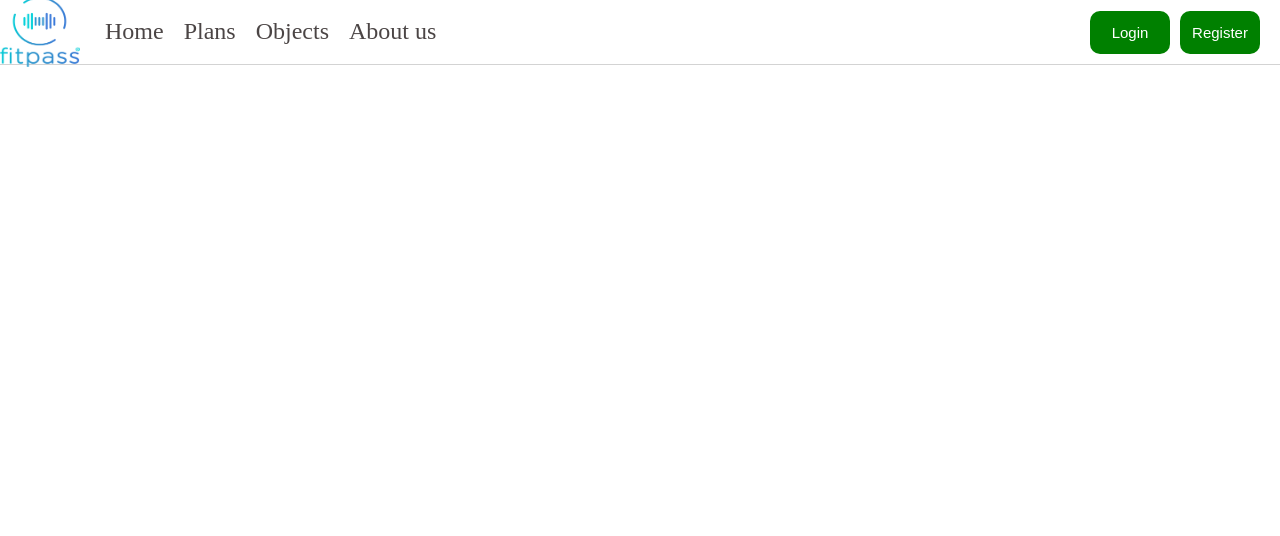
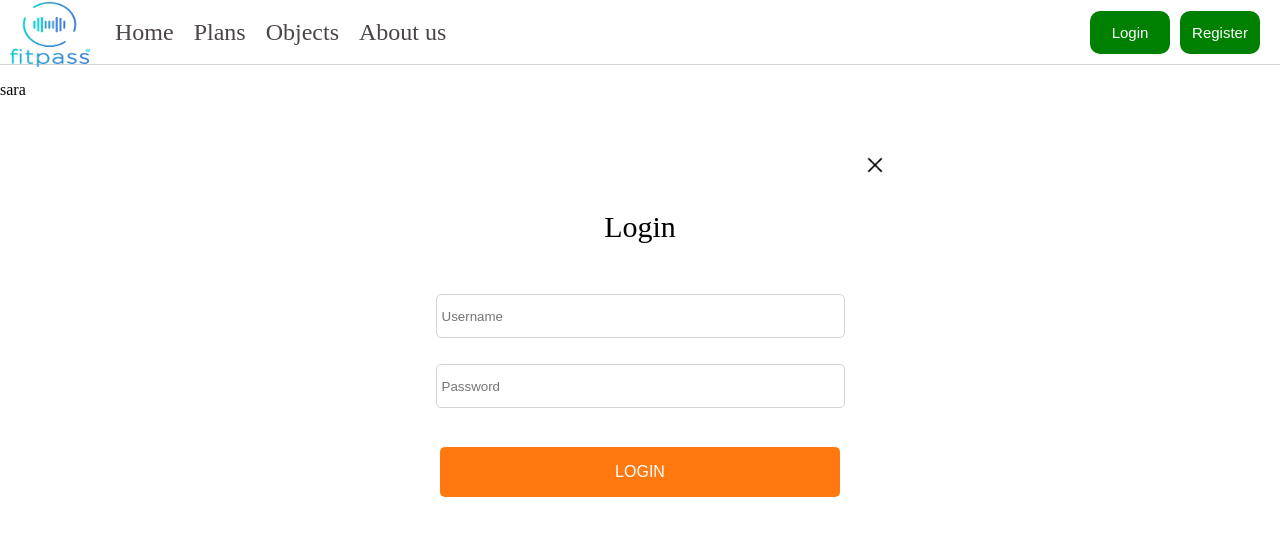
Before and after one commit to sara1404/fit-pass-app, a Vue app in the folder apps/vue/fit-pass-project/: page /objects in a window 1280 px wide. Both pictures are taken after a click on the button "Login". Shown: the top 536 px of the page. Built offline with nearby package versions, Linux system fonts and the light colour scheme.

Commit message:
forms for registration and login finished and sport object components created

```diff
--- a/apps/vue/fit-pass-project/src/App.vue
+++ b/apps/vue/fit-pass-project/src/App.vue
@@ -1,12 +1,15 @@
 <script setup>
 import { RouterLink, RouterView } from 'vue-router'
 import TheMenu from "@/components/menu/TheMenu.vue";
-import LoginForm from '@/components/forms/LoginForm.vue'
+import LoginForm from '@/components/forms/LoginForm.vue';
+import RegisterForm from '@/components/forms/RegisterForm.vue';
 
 </script>
 
 <template>
-  <TheMenu @displayLogin="display"/>
+  <TheMenu @displayLogin="displayLogin" @displayRegister="displayRegister"/>
+  <LoginForm v-show="isLoginDisplayed" @closeLoginForm="isLoginDisplayed=false;"/>
+  <RegisterForm v-show="isRegisterDisplayed" @closeRegisterForm="isRegisterDisplayed=false;"/>
   <RouterView />
 </template>
 
@@ -14,13 +17,16 @@ import LoginForm from '@/components/forms/LoginForm.vue'
 export default {
   data(){
     return{
-      displayLogin : false,
+      isLoginDisplayed : false,
+      isRegisterDisplayed : false,
     }
   },
   methods:{
-    display : function(){
-      this.displayLogin = true
-      console.log("okinuo")
+    displayLogin : function(){
+      this.isLoginDisplayed = true
+    },
+    displayRegister : function(){
+      this.isRegisterDisplayed = true
     }
   }
 }
--- a/apps/vue/fit-pass-project/src/components/forms/LoginForm.vue
+++ b/apps/vue/fit-pass-project/src/components/forms/LoginForm.vue
@@ -8,7 +8,10 @@ function login() {
 </script>
 
 <template>
-    <form action="">
+    <form action="" class="form-wrapper">
+        <div @click="$emit('closeLoginForm')" class="close-icon">
+            <img src="../../assets/imgs/close-icon.png" height="20px" width="20px">
+        </div>
         <p class="title">Login</p>
         <div class="username-wrapper">
             <input type="text" placeholder="Username">
@@ -16,7 +19,7 @@ function login() {
         <div class="password-wrapper">
             <input type="password" placeholder="Password">
         </div>
-        <button type="submit" v-on:click.prevent="login">LOGIN</button>
+        <button class="loginBtn" type="submit" v-on:click.prevent="login">LOGIN</button>
     </form>
 </template>
 
@@ -29,5 +32,80 @@ export default {
 <style scoped>
 @import "@/assets/base.css";
 
+.close-icon{
+    display: flex;
+    justify-self: flex-end;
+    align-self: flex-end;
+    height: 20px;
+    width: 20px;
+    padding: 5px;
+    cursor: pointer;
+}
+
+.close-icon img{
+    height: 20px;
+    width: 20px;
+}
+
+.form-wrapper{
+    display: flex;
+    flex-direction: column;
+    position: fixed;
+    margin: auto;
+    height: 380px;
+    width: 500px;
+    background-color: #fff;
+    z-index: 1000;
+    top: 50%;
+    left: 50%;
+    margin-top: -250px;
+    margin-left: -250px;
+    border-radius: 10px;
+}
+
+.title{
+    display: flex;
+    justify-content: center;
+    font-size: 30px;
+
+}
+
+.username-wrapper, .password-wrapper{
+    display: flex;
+    justify-content: center;
+    height: 50px;
+    margin-top: 20px;
+}
+
+.username-wrapper input, .password-wrapper input{
+    height: 40px;
+    width: 80%;
+    border-radius: 5px;
+    outline: none;
+    border: 1px solid lightgray;
+    padding-left: 5px;
+}
+
+.loginBtn{
+    width: 80%;
+    height: 50px;
+    margin: auto;
+    border-radius: 5px;
+    outline: none;
+    border: none;
+    background: #ff7810;
+    color: #fff;
+    font-size: 16px;
+    cursor: pointer;
+    background: linear-gradient(to right, #fff 50%, #ff7810 50%);
+    background-size: 200% 100%;
+    background-position: right bottom;
+    transition: all .5s ease-out;
+
+}
+
+.loginBtn:hover{
+    background-position: left bottom;
+}
 
 </style>
--- a/apps/vue/fit-pass-project/src/components/forms/RegisterForm.vue
+++ b/apps/vue/fit-pass-project/src/components/forms/RegisterForm.vue
@@ -0,0 +1,138 @@
+<script setup>
+import { useTestStore } from "@/stores/test-store.js"
+const testStore = useTestStore()
+
+function login() {
+    testStore.printMessage();
+}
+</script>
+
+<template>
+    <form action="" class="form-wrapper">
+        <div @click="$emit('closeRegisterForm')" class="close-icon">
+            <img src="../../assets/imgs/close-icon.png" height="20px" width="20px">
+        </div>
+        <p class="title">Register</p>
+        <div class="name-wrapper">
+            <input type="text" placeholder="Name">
+        </div>
+        <div class="surname-wrapper">
+            <input type="text" placeholder="Surname">
+        </div>
+        <div class="username-wrapper">
+            <input type="text" placeholder="Username">
+        </div>
+        <div class="sex-wrapper">
+            <input type="radio"  name="sex-choice">
+            <label for="">Male</label>
+            <input type="radio" name="sex-choice">
+            <label for="">Female</label>
+        </div>
+        <div class="birthDate-wrapper">
+            <input type="date" placeholder="Date of birth">
+        </div>
+        <div class="password-wrapper">
+            <input type="password" placeholder="Password">
+        </div>
+        <button class="registerBtn" type="submit" v-on:click.prevent="register">REGISTER</button>
+    </form>
+</template>
+
+<script>
+export default {
+  name: "LoginForm",
+}
+</script>
+
+<style scoped>
+@import "@/assets/base.css";
+
+.close-icon{
+    display: flex;
+    justify-self: flex-end;
+    align-self: flex-end;
+    height: 20px;
+    width: 20px;
+    padding: 5px;
+    cursor: pointer;
+}
+
+.close-icon img{
+    height: 20px;
+    width: 20px;
+}
+
+.form-wrapper{
+    display: flex;
+    flex-direction: column;
+    position: fixed;
+    margin: auto;
+    height: 650px;
+    width: 500px;
+    background-color: #fff;
+    z-index: 1000;
+    top: 50%;
+    left: 50%;
+    margin-top: -350px;
+    margin-left: -250px;
+    border-radius: 10px;
+}
+
+.title{
+    display: flex;
+    justify-content: center;
+    font-size: 30px;
+
+}
+
+.username-wrapper, .password-wrapper, .name-wrapper,
+.surname-wrapper, .birthDate-wrapper{
+    display: flex;
+    justify-content: center;
+    height: 50px;
+    margin-top: 20px;
+    gap: 20px;
+}
+
+.username-wrapper input, .password-wrapper input, .name-wrapper input,
+.surname-wrapper input, .birthDate-wrapper input{
+    height: 40px;
+    width: 80%;
+    border-radius: 5px;
+    outline: none;
+    border: 1px solid lightgray;
+    padding-left: 5px;
+}
+
+.sex-wrapper{
+    display: flex;
+    justify-content: center;
+    align-items: center;
+    height: 30px;
+    gap: 20px;
+    margin-top: 10px;
+}
+
+.registerBtn{
+    width: 80%;
+    height: 50px;
+    margin: auto;
+    border-radius: 5px;
+    outline: none;
+    border: none;
+    background: #ff7810;
+    color: #fff;
+    font-size: 16px;
+    cursor: pointer;
+    background: linear-gradient(to right, #fff 50%, #ff7810 50%);
+    background-size: 200% 100%;
+    background-position: right bottom;
+    transition: all .5s ease-out;
+
+}
+
+.registerBtn:hover{
+    background-position: left bottom;
+}
+
+</style>
--- a/apps/vue/fit-pass-project/src/components/menu/AuthMenu.vue
+++ b/apps/vue/fit-pass-project/src/components/menu/AuthMenu.vue
@@ -1,7 +1,7 @@
 <template>
   <div class="auth-menu">
     <button @click="$emit('displayLogin')">Login</button>
-    <button>Register</button>
+    <button @click="$emit('displayRegister')">Register</button>
   </div>
 
 </template>
--- a/apps/vue/fit-pass-project/src/components/menu/TheMenu.vue
+++ b/apps/vue/fit-pass-project/src/components/menu/TheMenu.vue
@@ -16,7 +16,7 @@ defineComponent(AuthMenu)
           <li class="menu-item"><router-link to="/about">About us</router-link></li>
         </ul>
       </div>
-      <AuthMenu @displayLogin="$emit('displayLogin')"/>
+      <AuthMenu @displayLogin="$emit('displayLogin')" @displayRegister="$emit('displayRegister')"/>
     </nav>
 </template>
 
@@ -42,8 +42,10 @@ export default {
   }
 
   nav img{
-    height: 70px;
+    height: 65px;
     width: 80px;
+    padding-left: 10px;
+    padding-top: 4px;
   }
 
   .logo-wrapper{
--- /dev/null
+++ b/apps/vue/fit-pass-project/src/components/objects/Objects.vue
@@ -0,0 +1,35 @@
+<script setup>
+import SportObject from "@/components/objects/SportObject.vue";
+import {defineComponent} from "vue";
+defineComponent(Object)
+</script>
+
+<template>
+    <div class="objects-container">
+        <SportObject  v-for="obj in objects" v-bind:key="obj.name" :objectForChild="obj"/>
+    </div>
+</template>
+
+<script>
+export default {
+  name: "Objects",
+  data: function(){
+      return{
+          objects:[
+              {
+                name:"sara"
+              }
+          ],
+
+      }
+  }
+}
+</script>
+
+<style>
+@import "@/assets/base.css";
+.objects-container{
+    width: 100%;
+    height: 100%;
+}
+</style>
--- /dev/null
+++ b/apps/vue/fit-pass-project/src/components/objects/SportObject.vue
@@ -0,0 +1,33 @@
+<template>
+    <p>{{objectForChild.name}}</p>
+</template>
+
+<script>
+export default {
+  name: "SportObject",
+  props: {
+    objectForChild: Object
+    },
+  data: function(){
+    return{
+    }
+  },
+  methods: {
+    printObject: function() {
+      console.log(this.objectForChild)
+    }
+  },
+  mounted: function(){
+
+  }
+}
+
+</script>
+
+<style>
+@import "@/assets/base.css";
+.objects-container{
+    width: 100%;
+    height: 100%;
+}
+</style>
--- a/apps/vue/fit-pass-project/src/router/index.js
+++ b/apps/vue/fit-pass-project/src/router/index.js
@@ -1,5 +1,6 @@
 import { createRouter, createWebHistory } from 'vue-router'
 import HomeView from '../views/HomeView.vue'
+import Objects from '../components/objects/Objects.vue'
 
 const router = createRouter({
   history: createWebHistory(import.meta.env.BASE_URL),
@@ -9,6 +10,11 @@ const router = createRouter({
       path: '/',
       name: 'home',
       component: HomeView
+    },
+    {
+      path: '/objects',
+      name: 'objects',
+      component: Objects
     }
   ]
 })
```
Also changed, not shown: apps/vue/fit-pass-project/src/assets/imgs/close-icon.png (added).
